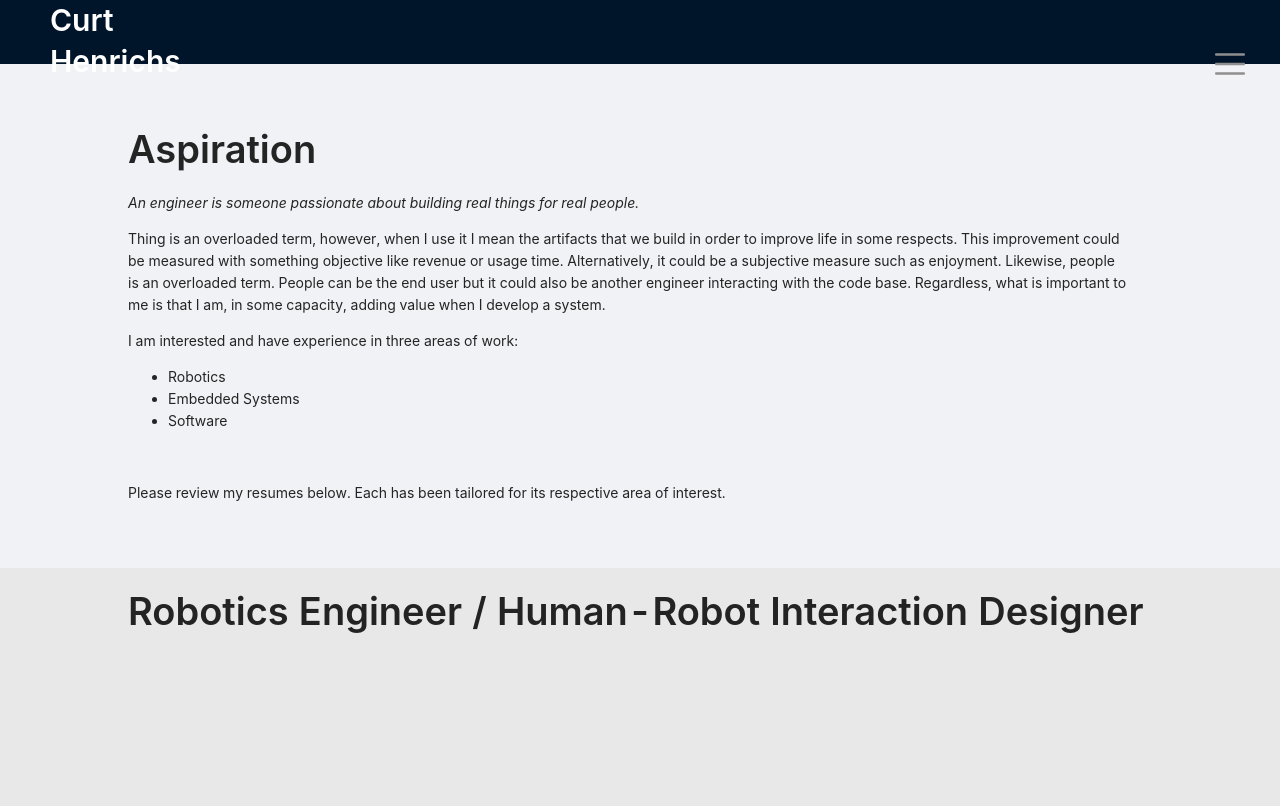
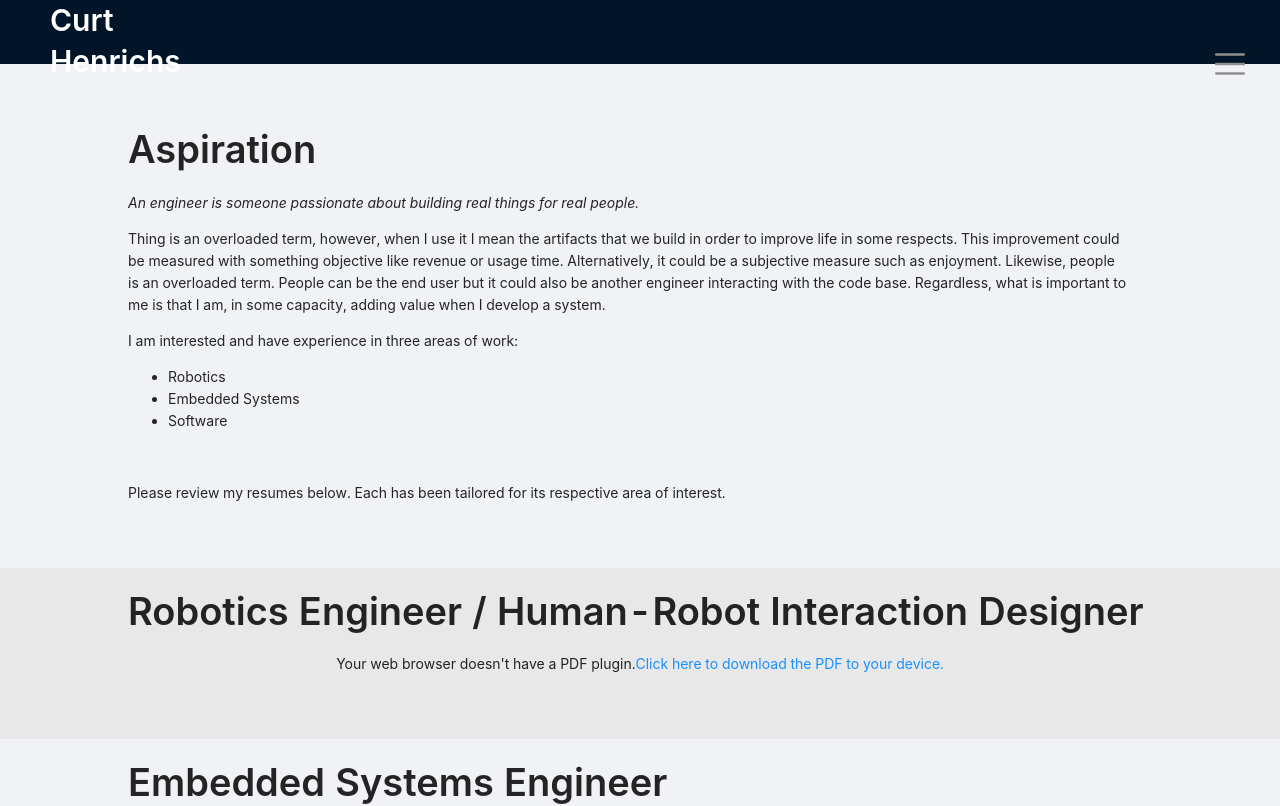
Before and after one commit to curthenrichs/curthenrichs.github.io, a React (Create React App) app: page /resumes in a window 1280 px wide. Shown: the top 806 px of the page. Built offline with nearby package versions, Linux system fonts and the light colour scheme.

Commit message:
Updating resumes to be machine parseable + fixing resume components for when no PDF plugin is available

```diff
--- a/src/components/ProjectModal.jsx
+++ b/src/components/ProjectModal.jsx
@@ -16,7 +16,7 @@ const ImageCarousel = (props) => {
   const { options } = props;
 
   return (
-    <Carousel autoPlay infiniteLoop>
+    <Carousel autoPlay infiniteLoop interval={5000} emulateTouch className="carousel">
       {options.map((entry, idx) => (
         <div key={idx} style={{display: 'flex', justifyContent: 'center'}}>
           <img
--- a/src/components/sections/Resume.jsx
+++ b/src/components/sections/Resume.jsx
@@ -19,7 +19,13 @@ const SectionResume = (props) => {
           data={Resumes[id].src}
           type="application/pdf"
           style={{minHeight: '100vh', width: '90%' }}
-        ></object>
+        >
+          <p>
+          Your web browser doesn't have a PDF plugin.
+          <a href={Resumes[id].src}>Click here to
+          download the PDF to your device.</a>
+          </p>
+        </object>
       </div>
 
     </Fragment>
```
Also changed, not shown: 7 other files (tests, documents, lock files or other folders).
